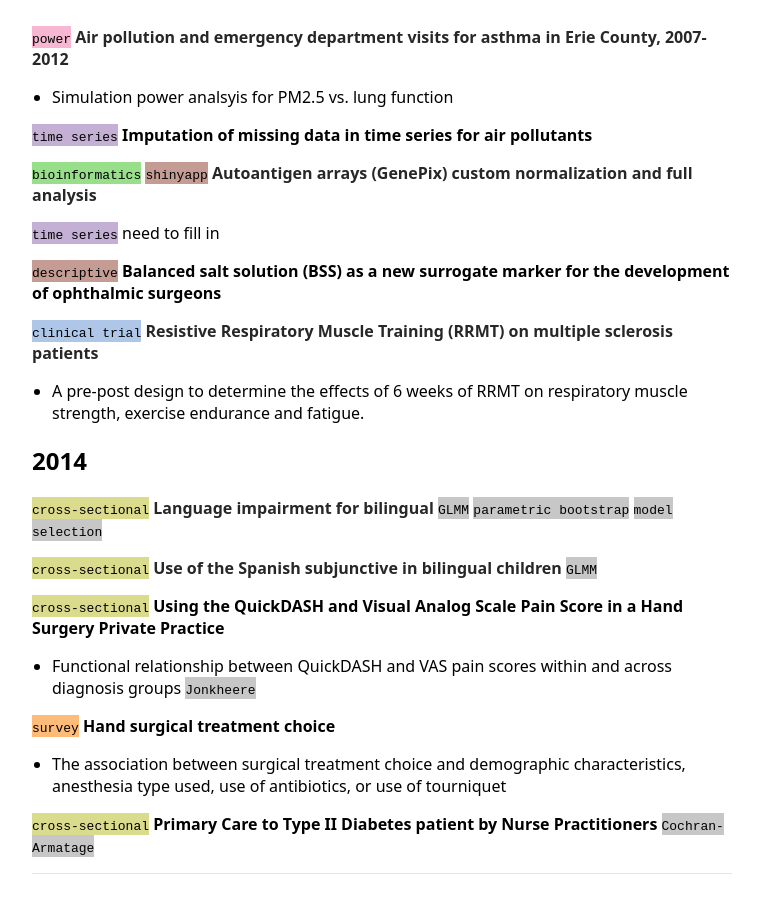
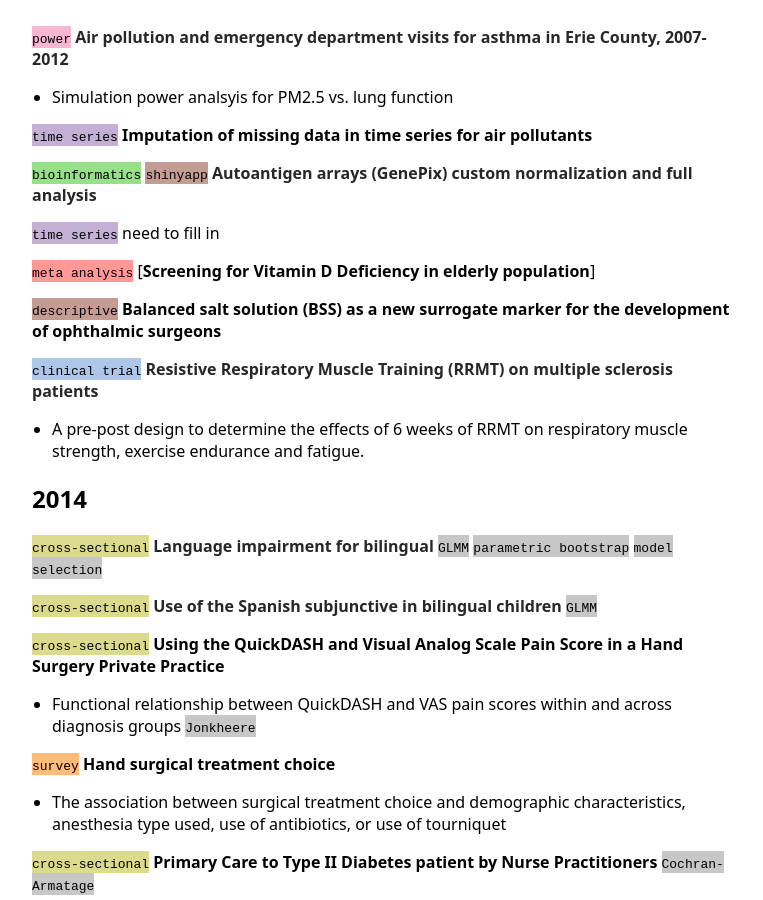
Before and after one commit to ziqiangc/ziqiangc.github.io, a Jekyll site: the page built from projects.md, in a window 1280 px wide and 900 px high, scrolled down 3231 px. Shown: the whole window, without its empty margins (258-1021 px from the left). Built offline with Jekyll 4.4.1, drawn with Linux system fonts in a browser that asks for light colours; our own code applies the rules of GitHub Pages for plain Markdown files; before the commit the page ends 4106 px from its top, so only the background shows below that.

Commit message:
Update projects.md

```diff
--- a/projects.md
+++ b/projects.md
@@ -102,6 +102,8 @@
 
 <span style="background-color: #c5b0d5">`time series`</span> need to fill in
 
+<span style="background-color: #ff9896">`meta analysis`</span> [**Screening for Vitamin D Deficiency in elderly population**]
+
 <span style="background-color: #c49c94">`descriptive`</span> **Balanced salt solution (BSS) as a new surrogate marker for the development of ophthalmic surgeons**
 
 <span style="background-color: #aec7e8">`clinical trial`</span> [**Resistive Respiratory Muscle Training (RRMT) on multiple sclerosis patients**](https://cmsc.confex.com/cmsc/2015/webprogram/Paper3725.html)
```
